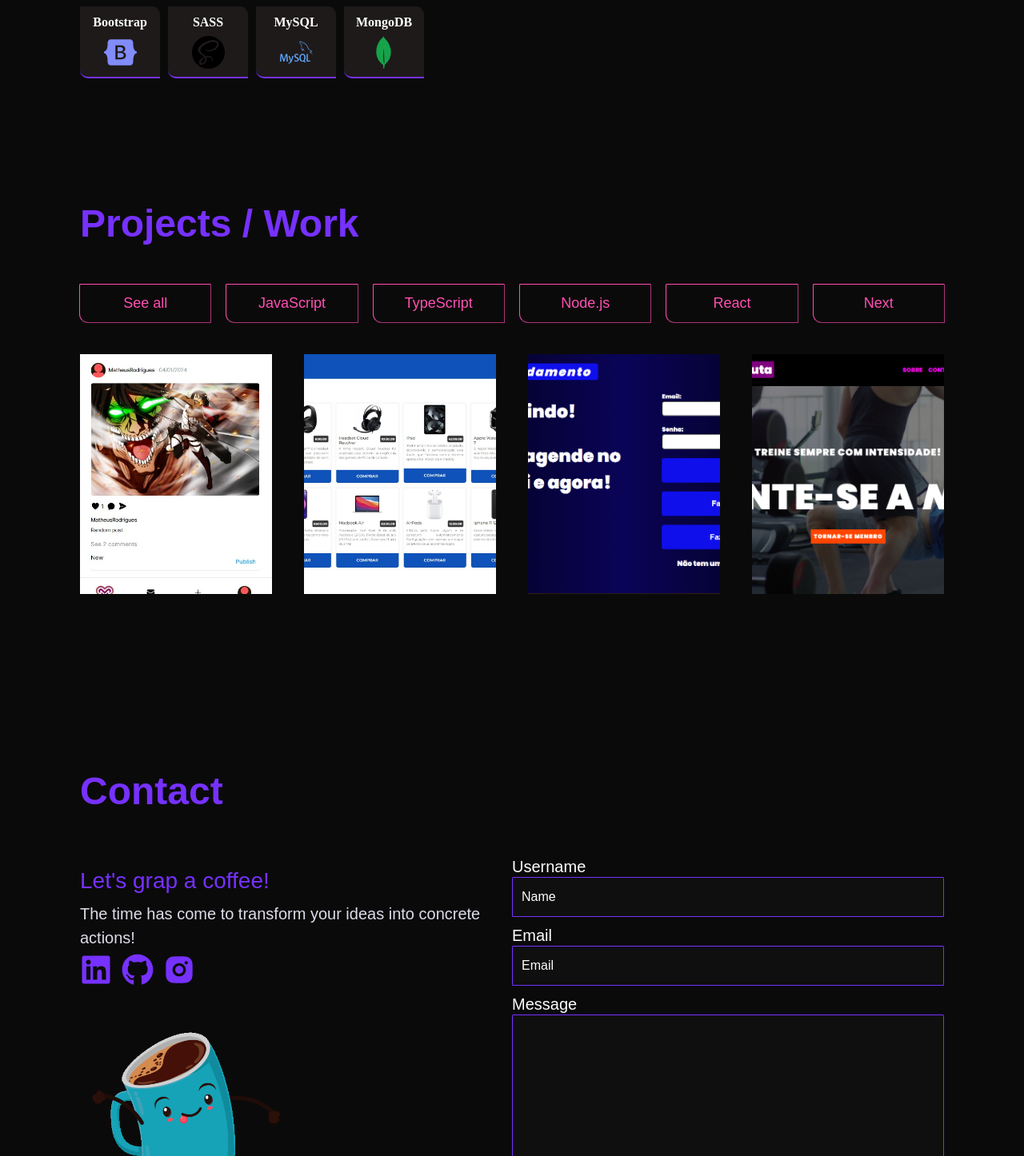
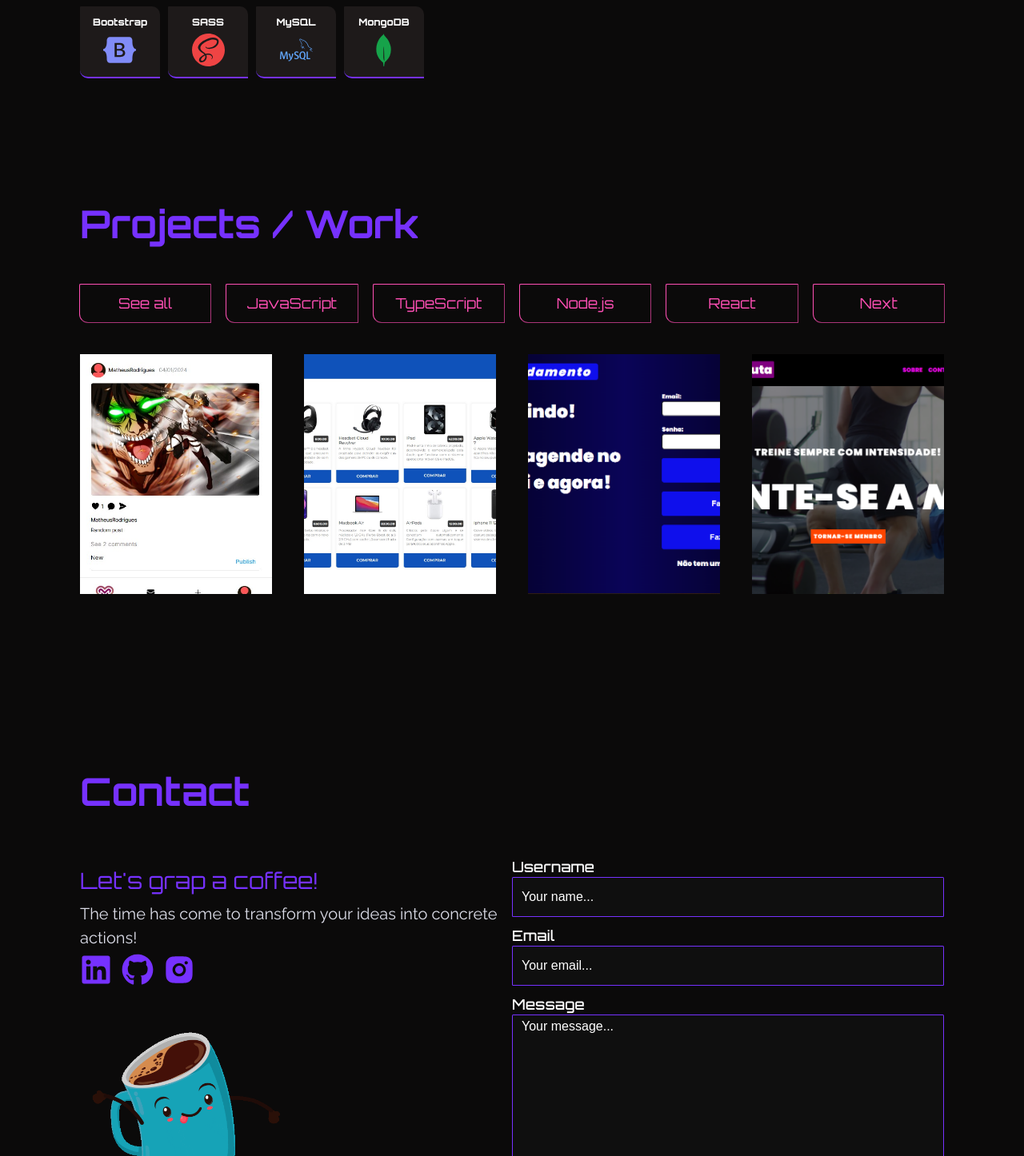
Before and after one commit to Matheus-Rodrigues-Araujo/portfolio, a Next.js app in the folder portfolio-app/: page / in a window 1280 px wide. Shown: the part 1354-2800 px from the top of the page at 80% size. Built offline with nearby package versions, Linux system fonts and the light colour scheme.

Commit message:
Font-family updated

```diff
--- a/portfolio-app/constants/technologies.tsx
+++ b/portfolio-app/constants/technologies.tsx
@@ -62,7 +62,7 @@ export const technologies = [
     },
     {
       name: "SASS",
-      symbol: <SiSass className="text-pink-600" />,
+      symbol: <SiSass className="text-red-500" />,
     },
     {
       name: "MySQL",
--- a/portfolio-app/forms/contactForm.tsx
+++ b/portfolio-app/forms/contactForm.tsx
@@ -3,7 +3,7 @@ export default function ContactForm() {
     <div className="contact-form mt-8 md:mt-0 flex flex-col sm:mx-auto w-full ">
       <form className="space-y-20">
         <div>
-          <label className="block text-[5rem] font-medium leading-6 text-white">
+          <label className="block font-medium leading-6 text-white">
             Username
           </label>
           <div className="mt-10">
@@ -11,7 +11,7 @@ export default function ContactForm() {
               id="name"
               name="name"
               type="text"
-              placeholder="Name"
+              placeholder="Your name..."
               className="form-input block w-full rounded-md border-0 p-3 h-[50px] text-white shadow-sm
               ring-1 ring-inset ring-purple placeholder:text-white focus:ring-2
               focus:ring-inset focus:ring-purple text-[4rem] outline-0 sm:leading-6 md:p-12 bg-light-dark
@@ -21,7 +21,7 @@ export default function ContactForm() {
         </div>
 
         <div>
-          <label className="block text-[5rem] font-medium leading-6 text-white">
+          <label className="block font-medium leading-6 text-white">
             Email
           </label>
           <div className="mt-10">
@@ -29,7 +29,7 @@ export default function ContactForm() {
               id="email"
               name="email"
               type="email"
-              placeholder="Email"
+              placeholder="Your email..."
               className="form-input block w-full rounded-md border-0  h-[50px] text-white shadow-sm
                          ring-1 ring-inset ring-purple placeholder:text-white focus:ring-2
                          focus:ring-inset focus:ring-purple text-[4rem] sm:leading-6  md:p-12 bg-light-dark
@@ -39,13 +39,14 @@ export default function ContactForm() {
         </div>
 
         <div>
-          <label className="block text-[5rem] font-medium leading-6 text-white">
+          <label className="block font-medium leading-6 text-white">
             Message
           </label>
           <div className="mt-10">
             <textarea
               id="message"
               name="message"
+              placeholder="Your message..."
               className="form-input block  h-[200px] w-full rounded-md border-0 p-3 text-white shadow-sm
               ring-1 ring-inset ring-purple placeholder:text-white focus:ring-2
               focus:ring-inset focus:ring-purple text-[4rem] outline-0 sm:leading-6 md:p-12 bg-light-dark
@@ -55,7 +56,7 @@ export default function ContactForm() {
         </div>
 
         <div className="submit-btn-container mx-auto flex justify-between gap-5 md:gap-0">
-          <p className="text-[4.5rem] md:text-[5rem] text-purple font-light">
+          <p className="text-[4.5rem] md:text-[5rem] text-purple">
             Hit me up so we can talk!
           </p>
           <button
--- a/portfolio-app/sections/projects.tsx
+++ b/portfolio-app/sections/projects.tsx
@@ -1,6 +1,4 @@
 import Image from "next/image";
-import devicesPNG from "../assets/devices.png";
-import Link from "next/link";
 import { projectsList } from "../constants/projectsList";
 
 export default function Projects() {
@@ -41,7 +39,7 @@ export default function Projects() {
                   alt={`Screenshot of the Social media app called ${item.name}`}
                 />
                 <div className="project-detail h-full w-full text-white text-[5rem] text-center">
-                  <h3 className="flex-1 text-white font-bold">{item.name}</h3>
+                  <h4 className="flex-1 text-white font-bold">{item.name}</h4>
                   <p className="text-white text-[4rem] flex-1 font-400">
                     {item.description}
                   </p>
--- a/portfolio-app/src/app/globals.css
+++ b/portfolio-app/src/app/globals.css
@@ -2,26 +2,19 @@
 @tailwind components;
 @tailwind utilities;
 
-
-
 :root {
   --space: 5px;
   font-size: 4px;
-  font-family: "Inter", sans-serif;
-  font-family: "Montserrat", sans-serif;
-  font-family: "Mulish", sans-serif;
-  font-family: "Nunito Sans", sans-serif;
-  font-family: "Orbitron", sans-serif;
-  --light-green: #5E17EB;
+  --light-green: #5e17eb;
   --dark-green: #0a2e36;
   --dark: #0b0a0a;
   --light-dark: #0f0f0f;
   --light-gray: #dcdde8;
   --orange: #e29616;
   --pink: #ff4fb4;
-  --purple: #7631FF;
+  --purple: #7631ff;
   --light-purple: #7935ff;
-  --dark-purple: #5E17EB;
+  --dark-purple: #5e17eb;
 }
 
 * {
@@ -43,6 +36,7 @@ h2,
 h3,
 h4 {
   color: var(--purple);
+  font-family: var(--font-orbitron);
 }
 
 section h3 {
@@ -80,13 +74,6 @@ section {
   display: flex;
   flex-flow: column;
   justify-content: space-evenly;
-}
-
-.phrase {
-  color: var(--light-gray);
-  font-size: 3.5rem;
-  font-weight: lighter;
-  width: 50%;
 }
 
 .icon {
@@ -155,7 +142,7 @@ footer {
   padding-inline: calc(var(--space) * 20);
 }
 
-@media screen and (min-width: 1400px){
+@media screen and (min-width: 1400px) {
   nav,
   section,
   footer {
@@ -163,7 +150,7 @@ footer {
   }
 }
 
-@media screen and (min-width: 2000px){
+@media screen and (min-width: 2000px) {
   nav,
   section,
   footer {
@@ -171,8 +158,7 @@ footer {
   }
 }
 
-
-@media screen and (max-width: 900px){
+@media screen and (max-width: 900px) {
   nav,
   section,
   footer {
@@ -180,7 +166,7 @@ footer {
   }
 }
 
-@media screen and (max-width: 720px){
+@media screen and (max-width: 720px) {
   nav,
   section,
   footer {
@@ -188,7 +174,7 @@ footer {
   }
 }
 
-@media screen and (max-height: 950px){
+@media screen and (max-height: 950px) {
   .scroll-mouse {
     display: none;
   }
--- a/portfolio-app/src/app/layout.tsx
+++ b/portfolio-app/src/app/layout.tsx
@@ -1,4 +1,4 @@
-import { Inter } from "next/font/google";
+import { Orbitron, Raleway } from "next/font/google";
 import "./globals.css";
 import Head from "next/head";
 import { Metadata } from "next";
@@ -14,8 +14,17 @@ import "../../styles/contact.css";
 import Header from "../../components/header";
 import Footer from "../../components/footer";
 
-import { PreloadResources } from "./preload-resources";
-const inter = Inter({ subsets: ["latin"] });
+const orbitron = Orbitron({
+  subsets: ["latin"],
+  variable: '--font-orbitron',
+  display: 'swap',
+});
+
+const raleway = Raleway({
+   subsets: ["latin"],
+   variable: '--font-raleway',
+   display: 'swap'
+});
 
 export const metadata: Metadata = {
   authors: [
@@ -96,12 +105,15 @@ export default function RootLayout({
   children: React.ReactNode;
 }) {
   return (
-    <html lang="en">
+    <html lang="en" className={`${orbitron.variable} ${raleway.variable}`}>
       <Head>
         <meta charSet="UTF-8" />
-        <meta name="google-site-verification" content="CE75ZtNUKfK_9RU8YiJMi_X0ZXxe73-Tpw3GliUmEEI"/>
+        <meta
+          name="google-site-verification"
+          content="CE75ZtNUKfK_9RU8YiJMi_X0ZXxe73-Tpw3GliUmEEI"
+        />
       </Head>
-      <body className={inter.className}>
+      <body>
         <Header />
         <main className="gap-10 pt-20 md:pt-0 md:gap-60 lg:pt-0 grid grid-flow-row md:auto-rows-[1fr_1fr_1fr_1fr] ">
           {children}
--- a/portfolio-app/styles/about.css
+++ b/portfolio-app/styles/about.css
@@ -1,6 +1,6 @@
-.about-content .phrase {
+.about-content p {
+  font-family: var(--font-raleway);
   color: var(--light-gray);
-  width: 100%;
 }
 
 .job {
@@ -28,15 +28,6 @@
   transition: 0.2s ease-in-out;
 }
 
-/* .technologies-list svg:hover {
-  background-color: var(--light-green);
-  box-shadow: -1px -1px 30px var(--light-green);
-  color: var(--dark);
-  color: white;
-  padding: 2px;
-  border-radius: 2.5em;
-} */
-
 .tech-item {
   cursor: pointer;
   background-color: #1e1a1a;
@@ -53,11 +44,11 @@
 }
 
 .tech-item p{
+  font-family: var(--font-orbitron);
   text-align: center;
-  font-size: 4rem;
+  font-size: 3rem;
   color: white;
   font-weight: 800;
-  font-family: 'Raleway';
 }
 
 .tech-item svg{
--- a/portfolio-app/styles/contact.css
+++ b/portfolio-app/styles/contact.css
@@ -1,3 +1,7 @@
+.contact p{
+  font-family: var(--font-raleway);
+}
+
 .contact-links a {
   font-size: 5rem;
   color: var(--purple);
@@ -19,6 +23,12 @@
   text-shadow: -2px 0px 35px rgb(30, 243, 76);
 }
 
+.contact-form label{
+  font-family: var(--font-orbitron);
+  font-size: 4.5rem;
+}
+
+
 .contact-form input:focus,
 .contact-form textarea:focus {
   outline: 2px solid var(--purple);
@@ -37,7 +47,13 @@
 
 }
 
+.contact-form p{
+  font-family: var(--font-raleway);
+  font-weight: 500;
+}
+
 .submit-btn {
+  font-family: var(--font-orbitron);
   transition: 0.2s ease-in-out;
 }
 
--- a/portfolio-app/styles/header.css
+++ b/portfolio-app/styles/header.css
@@ -1,4 +1,5 @@
 .brand {
+  font-family: var(--font-orbitron);
   font-size: 8rem;
   color: white;
   font-weight:700;
@@ -15,6 +16,7 @@ nav .brand:hover {
 }
 
 nav  .item{
+  font-family: var(--font-orbitron);
   font-size: 5rem;
   transition: .2s ease-in-out;
   text-shadow: -2px 3px 0px var(--purple);
@@ -61,6 +63,7 @@ nav .item:hover{
 }
 
 .sidebar .item{
+  font-family: var(--font-orbitron);
   text-shadow: 3px 2px 0px var(--purple);
 }
 
--- a/portfolio-app/styles/introduction.css
+++ b/portfolio-app/styles/introduction.css
@@ -1,11 +1,15 @@
+.introduction h1{
+  font-family: var(--font-orbitron);
+}
 
-.introduction h1{
-  font-family: 'Orbitron', sans-serif;
-  font-weight: 200;
+.introduction p{
+  font-family: var(--font-raleway);
 }
 
 .contact-buttons {
   display: flex;
+  font-family: var(--font-orbitron);
+
 }
 
 .contact-buttons a {
--- a/portfolio-app/styles/projects.css
+++ b/portfolio-app/styles/projects.css
@@ -41,6 +41,7 @@
 }
 
 .filter button {
+  font-family: var(--font-orbitron);
   outline: 1.5px outset var(--pink);
   color: var(--pink);
   transition: 0.2s ease-in-out;
@@ -65,6 +66,16 @@
   transition: bottom 0.3s ease-in-out;
 }
 
+.project-detail h4{
+  font-size: 8rem;
+  font-family: var(--font-orbitron);
+}
+
+.project-detail p{
+  font-size: 3.8rem;
+  font-family: var(--font-raleway);
+}
+
 .project-item:hover .project-detail {
   bottom: 0;
   opacity: 0.95;
```
